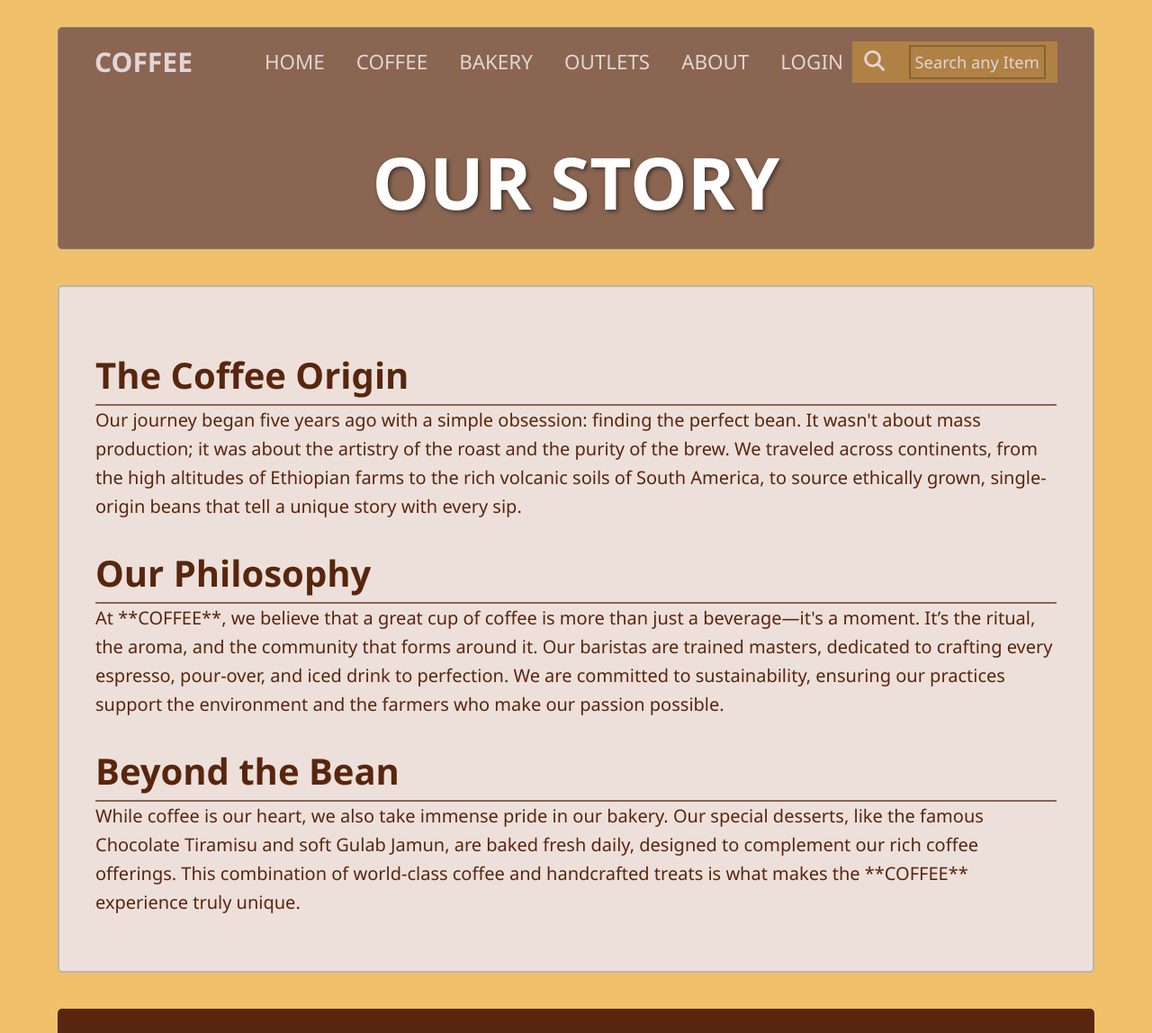
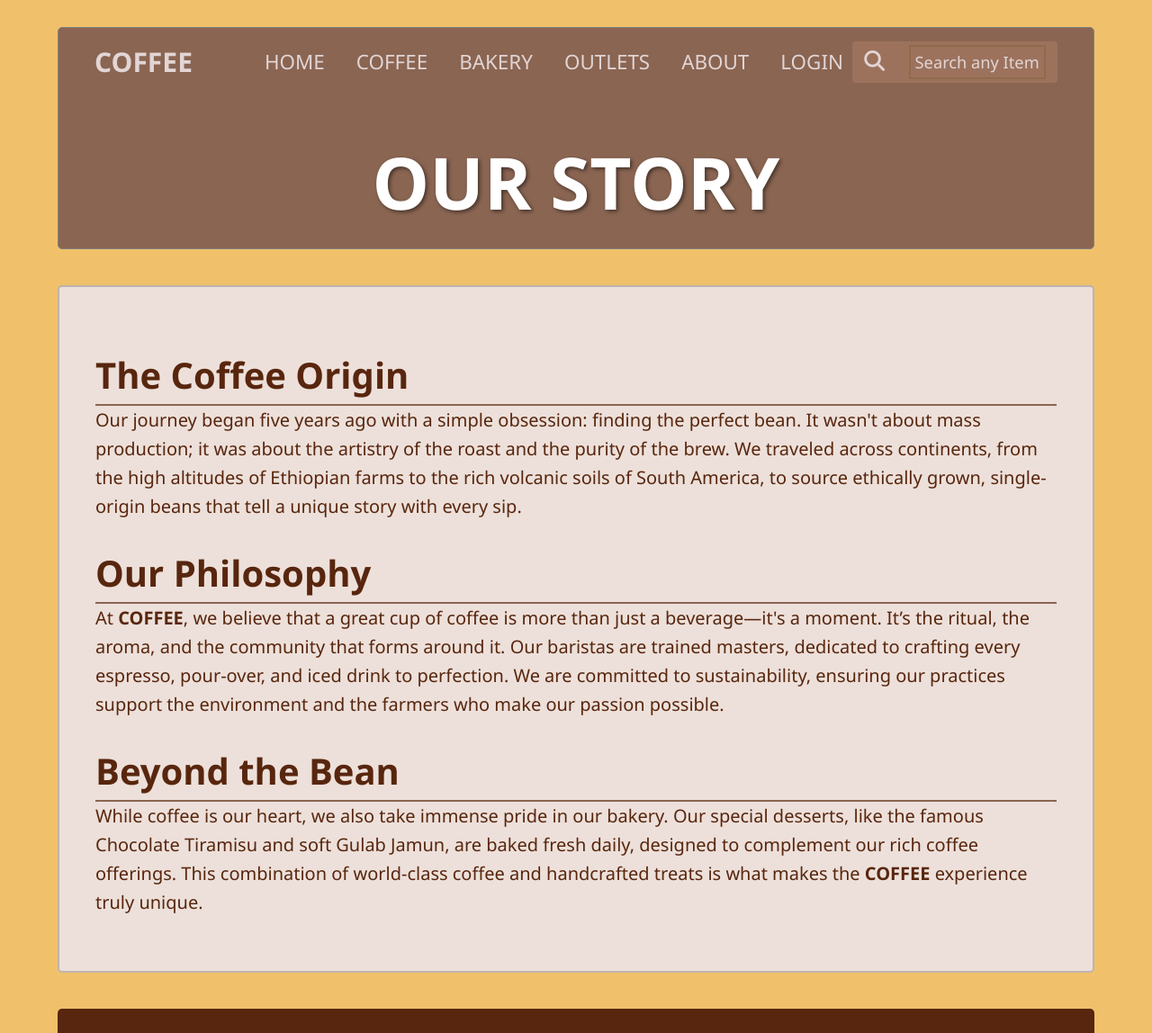
Before and after one commit to MadniSheikh/Coffee, a plain HTML site: page about.html in a window 1280 px wide. Shown: the top 1148 px of the page at 90% size. Drawn offline with Linux system fonts and the light colour scheme.

Commit message:
Search bar enhanced

```diff
--- a/about.html
+++ b/about.html
@@ -39,12 +39,12 @@
 
             <h2>Our Philosophy</h2>
             <p>
-                At **COFFEE**, we believe that a great cup of coffee is more than just a beverage—it's a moment. It’s the ritual, the aroma, and the community that forms around it. Our baristas are trained masters, dedicated to crafting every espresso, pour-over, and iced drink to perfection. We are committed to sustainability, ensuring our practices support the environment and the farmers who make our passion possible.
+                At <b>COFFEE</b>, we believe that a great cup of coffee is more than just a beverage—it's a moment. It’s the ritual, the aroma, and the community that forms around it. Our baristas are trained masters, dedicated to crafting every espresso, pour-over, and iced drink to perfection. We are committed to sustainability, ensuring our practices support the environment and the farmers who make our passion possible.
             </p>
 
             <h2>Beyond the Bean</h2>
             <p>
-                While coffee is our heart, we also take immense pride in our bakery. Our special desserts, like the famous Chocolate Tiramisu and soft Gulab Jamun, are baked fresh daily, designed to complement our rich coffee offerings. This combination of world-class coffee and handcrafted treats is what makes the **COFFEE** experience truly unique.
+                While coffee is our heart, we also take immense pride in our bakery. Our special desserts, like the famous Chocolate Tiramisu and soft Gulab Jamun, are baked fresh daily, designed to complement our rich coffee offerings. This combination of world-class coffee and handcrafted treats is what makes the <b>COFFEE</b> experience truly unique.
             </p>
         </div>
     </main>
--- a/style.css
+++ b/style.css
@@ -63,6 +63,10 @@ body {
     margin-left: 70px;
 }
 
+.inner-page-head-container .left {
+    background-color: #9c725d;
+}
+
 .page-title {
     font-size: 4em;
     font-weight: bold;
@@ -105,7 +109,8 @@ body {
 
 .left {
     font-size: 1.14em;
-    background-color: rgba(183, 136, 67, 0.818);
+    background-color: rgba(183, 136, 67, 0.2);
+    border-radius: 4px;
     height: 2em;
     width: 10em;
 
@@ -116,7 +121,7 @@ body {
 }
 
 .left p {
-    border: 2px solid rgba(125, 93, 45, 0.818);
+    border: 2px solid rgba(125, 93, 45, 0.4);
     padding: 5px 5px;
     font-size: 0.8em;
     cursor: text;
@@ -493,6 +498,14 @@ body {
         margin-top: 20px;
         background-color: #f0c16a;
         color: #230b00;
+        width: 200px;
+
+        position: absolute;
+        left: 90px;;
+    }
+
+    .hero-text-group {
+        position: relative;
     }
 
     .type {
```
